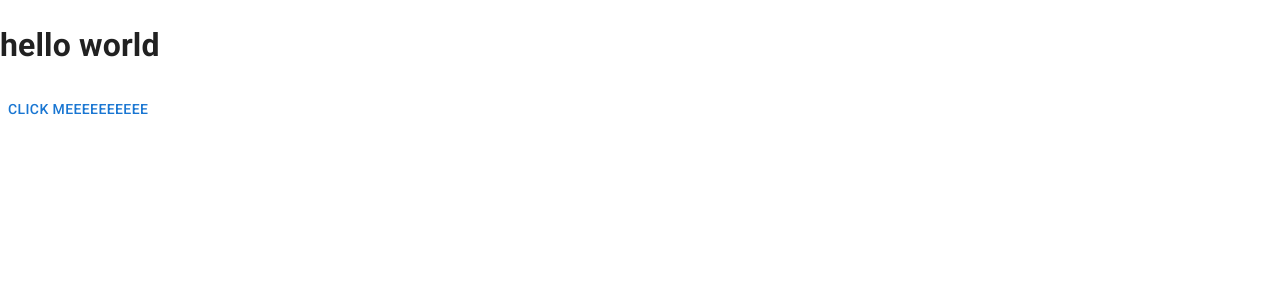
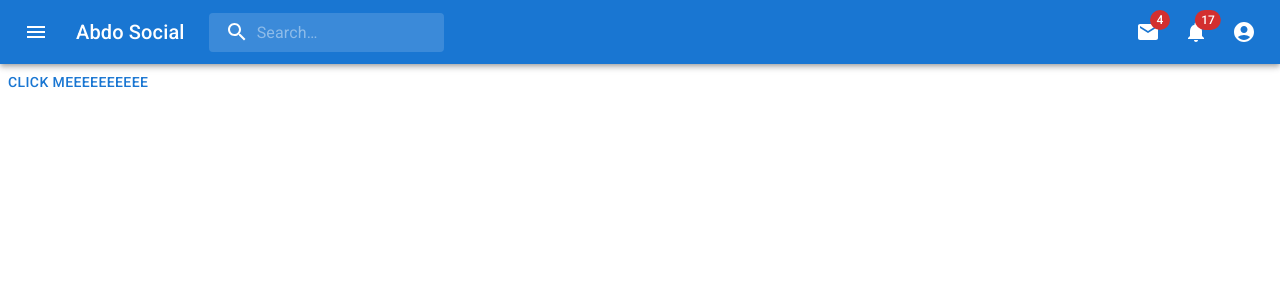
Before and after one commit to Abd0000/social-media, a React (Create React App) app: page / in a window 1280 px wide. Shown: the top 300 px of the page. Built offline with nearby package versions, Linux system fonts and the light colour scheme.

Commit message:
1- adding appBar componenet 2- fixing some bugs

```diff
--- a/src/App.js
+++ b/src/App.js
@@ -8,6 +8,7 @@ import Button from "@mui/material/Button";
 
 
 import getDesignTokens from "./styles/MyTheme";
+import NavBar from "components/NavBar";
 
 function App() {
   const [mode, setMode] = useState(localStorage.getItem("mode") || "light");
@@ -17,9 +18,10 @@ function App() {
   localStorage.setItem("mode", mode);
 
   return (
+
     <ThemeProvider theme={theme}>
       <CssBaseline />
-      <h1>hello world</h1>
+      <NavBar/>
       <Button
         onClick={() => {
           setMode(mode === "light" ? "dark" : "light");
--- /dev/null
+++ b/src/components/NavBar.jsx
@@ -0,0 +1,134 @@
+import * as React from 'react';
+import { styled, alpha } from '@mui/material/styles';
+import AppBar from '@mui/material/AppBar';
+import Box from '@mui/material/Box';
+import Toolbar from '@mui/material/Toolbar';
+import IconButton from '@mui/material/IconButton';
+import Typography from '@mui/material/Typography';
+import InputBase from '@mui/material/InputBase';
+import Badge from '@mui/material/Badge';
+import MenuIcon from '@mui/icons-material/Menu';
+import SearchIcon from '@mui/icons-material/Search';
+import AccountCircle from '@mui/icons-material/AccountCircle';
+import MailIcon from '@mui/icons-material/Mail';
+import NotificationsIcon from '@mui/icons-material/Notifications';
+import MoreIcon from '@mui/icons-material/MoreVert';
+
+const Search = styled('div')(({ theme }) => ({
+    position: 'relative',
+    borderRadius: theme.shape.borderRadius,
+    backgroundColor: alpha(theme.palette.common.white, 0.15),
+    '&:hover': {
+      backgroundColor: alpha(theme.palette.common.white, 0.25),
+    },
+    marginRight: theme.spacing(2),
+    marginLeft: 0,
+    width: '100%',
+    [theme.breakpoints.up('sm')]: {
+      marginLeft: theme.spacing(3),
+      width: 'auto',
+    },
+  }));
+
+
+  const SearchIconWrapper = styled('div')(({ theme }) => ({
+    padding: theme.spacing(0, 2),
+    height: '100%',
+    position: 'absolute',
+    pointerEvents: 'none',
+    display: 'flex',
+    alignItems: 'center',
+    justifyContent: 'center',
+  }));
+
+
+  const StyledInputBase = styled(InputBase)(({ theme }) => ({
+    color: 'inherit',
+    '& .MuiInputBase-input': {
+      padding: theme.spacing(1, 1, 1, 0),
+      // vertical padding + font size from searchIcon
+      paddingLeft: `calc(1em + ${theme.spacing(4)})`,
+      transition: theme.transitions.create('width'),
+      width: '100%',
+      [theme.breakpoints.up('md')]: {
+        width: '20ch',
+      },
+    },
+  }));
+
+
+const NavBar = () => {
+  return (
+    <AppBar position="static">
+      <Toolbar>
+        <IconButton
+          size="large"
+          edge="start"
+          color="inherit"
+          aria-label="open drawer"
+          sx={{ mr: 2 }}
+        >
+          <MenuIcon />
+        </IconButton>
+        <Typography
+          variant="h6"
+          noWrap
+          component="div"
+          sx={{ display: { xs: 'none', sm: 'block' } }}
+        >
+         Abdo Social
+        </Typography>
+        <Search>
+          <SearchIconWrapper>
+            <SearchIcon />
+          </SearchIconWrapper>
+          <StyledInputBase
+            placeholder="Search…"
+            inputProps={{ 'aria-label': 'search' }}
+          />
+        </Search>
+        <Box sx={{ flexGrow: 1 }} />
+        <Box sx={{ display: { xs: 'none', md: 'flex' } }}>
+          <IconButton size="large" aria-label="show 4 new mails" color="inherit">
+            <Badge badgeContent={4} color="error">
+              <MailIcon />
+            </Badge>
+          </IconButton>
+          <IconButton
+            size="large"
+            aria-label="show 17 new notifications"
+            color="inherit"
+          >
+            <Badge badgeContent={17} color="error">
+              <NotificationsIcon />
+            </Badge>
+          </IconButton>
+          <IconButton
+            size="large"
+            edge="end"
+            aria-label="account of current user"
+            aria-haspopup="true"
+            // onClick={handleProfileMenuOpen}
+            color="inherit"
+          >
+            <AccountCircle />
+          </IconButton>
+        </Box>
+        <Box sx={{ display: { xs: 'flex', md: 'none' } }}>
+          <IconButton
+            size="large"
+            aria-label="show more"
+
+            aria-haspopup="true"
+            // onClick={handleMobileMenuOpen}
+            color="inherit"
+          >
+            <MoreIcon />
+          </IconButton>
+        </Box>
+      </Toolbar>
+    </AppBar>
+  )
+}
+
+export default NavBar
```
Also changed, not shown: package.json (+9 -2 lines), 1 other file (tests, documents, lock files or other folders).
